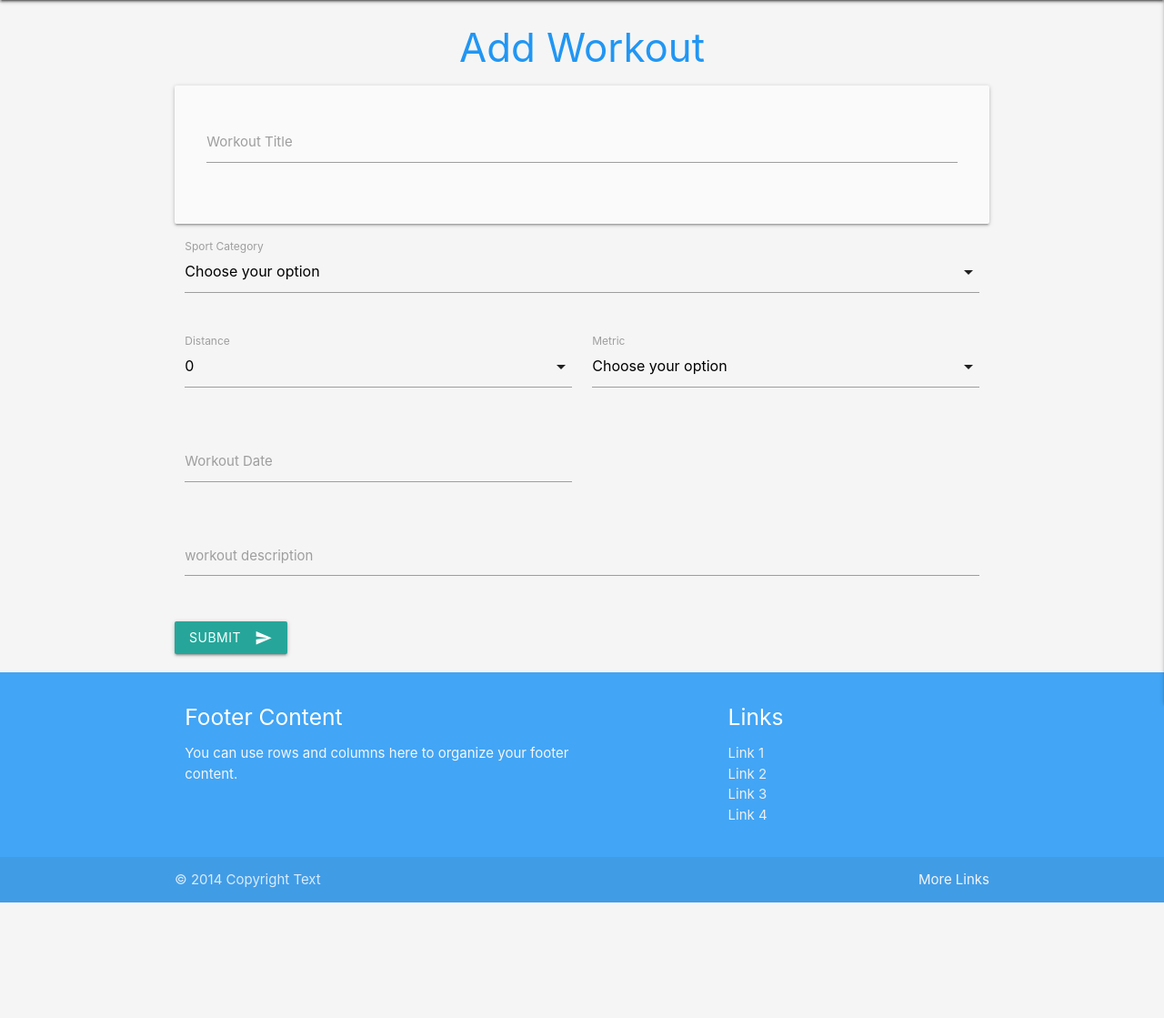
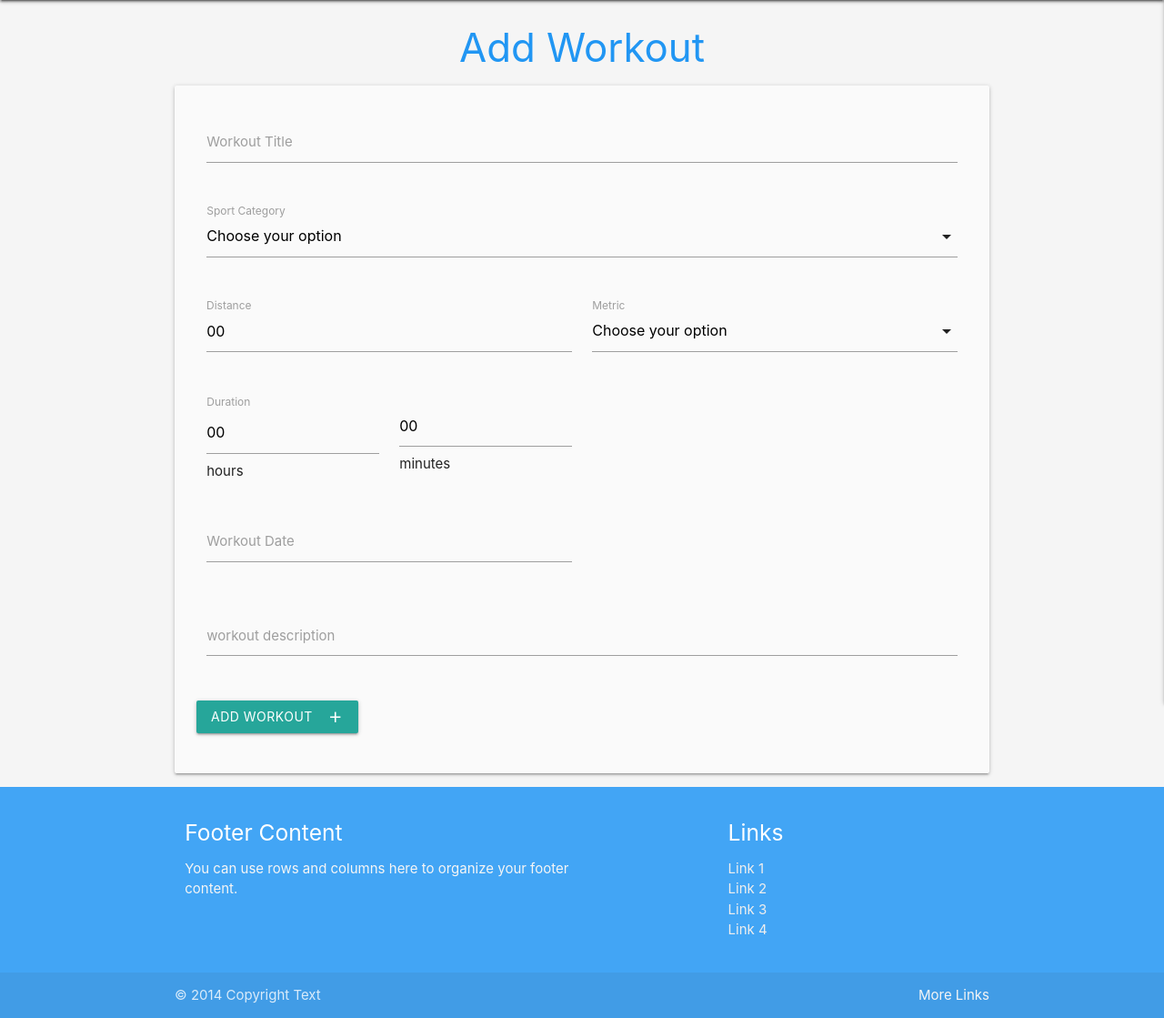
Before and after one commit to Code-Institute-Submissions/Fitness-tracker-MS3, a Flask app: page /add_workout in a window 1280 px wide. Shown: the part 87-1206 px from the top of the page at 91% size. Before the commit the page ends 1079 px from the top, so only its background shows below. Run offline with Flask 2, Linux system fonts and the light colour scheme; data that the repository does not hold is empty; some libraries are stand-ins or nearby versions.

Commit message:
duration split into hours and minutes for clear indication to the user

```diff
--- a/templates/add_workout.html
+++ b/templates/add_workout.html
@@ -4,12 +4,11 @@
 
 <!--workout title-->
 <div class="row card-panel grey lighten-5">
-    <form class="col s12">
+    <form class="col s12" method="POST" action="{{ url_for('add_workout') }}">
         <div class="row">
             <div class="input-field col s12">
                 <input id="workout_type" name="workout_type" type="text" class="validate">
                 <label for="workout_type">Workout Title</label>
-            </div>
             </div>
         </div>
 
@@ -31,11 +30,9 @@
         <!--select distance and metric-->
         <div class="row">
             <div class="input-field col s6">
-        <select class="workout_distance" name="workout_distance" class="validate">
-            <option value="" disabled selected>0</option>
-            <option value="1">1</option>
-            <option value="2">2</option>
-            <option value="2">3</option>
+                <input type="number" class="form-control" id="workout_distance" name="workout_distance" placeholder="00" step="1" value="00" required="true" />
+                <div class="input-group-append">
+                </div>
 
                 </select>
                 <label for="workout_distance">Distance</label>
@@ -53,8 +50,24 @@
         </div>
 
 
+        <!--select duration-->
+        <div class="row">
+            <div class="col s3 p-0">
+                <label class="col-12 add-workout-label" for="workout-duration">Duration</label>
+                <input type="number" class="form-control" id="workout_duration_h" name="workout_duration_h" placeholder="00" step="1" value="00" required="true" />
+                <div class="input-group-append">
+                    <span class="input-group-text">hours</span>
+                </div>
+            </div>
+            <div class="input-field col s3">
+                <input type="number" class="form-control" id="workout_duration_m" name="workout_duration_m" min="00" max="59" placeholder="00" step="1" value="00" required="true" />
+                <div class="input-group-append">
+                    <span class="input-group-text">minutes</span>
+                </div>
+            </div>
+        </div>
+
         <!--date picker-->
-
         <div class="row">
             <div class="input-field col s6">
                 <input id="workout_date" name="workout_date" type="text" class="datepicker validate" required>
@@ -66,16 +79,18 @@
         <!--description area-->
         <div class="row">
             <div class="input-field col s12">
-        <textarea id="workout_description" name="workout_description" class="materialize-textarea validate" minlength="0" maxlength="200" required></textarea>
+                <textarea id="workout_description" name="workout_description" class="materialize-textarea validate" minlength="0" maxlength="200"></textarea>
                 <label for="workout_description">workout description</label>
             </div>
         </div>
         <!--submit button-->
         <div class="row">
-    <button class="btn waves-effect waves-light" type="submit" name="action">Submit
-                    <i class="material-icons right">send</i>
+            <button class="btn waves-effect waves-light" type="submit" name="action">Add Workout
+                    <i class="material-icons right">add</i>
                   </button>
     </form>
     </div>
 </div>
+
+
 {% endblock %}
```
Lines whose indentation alone changed are shown as unchanged.
